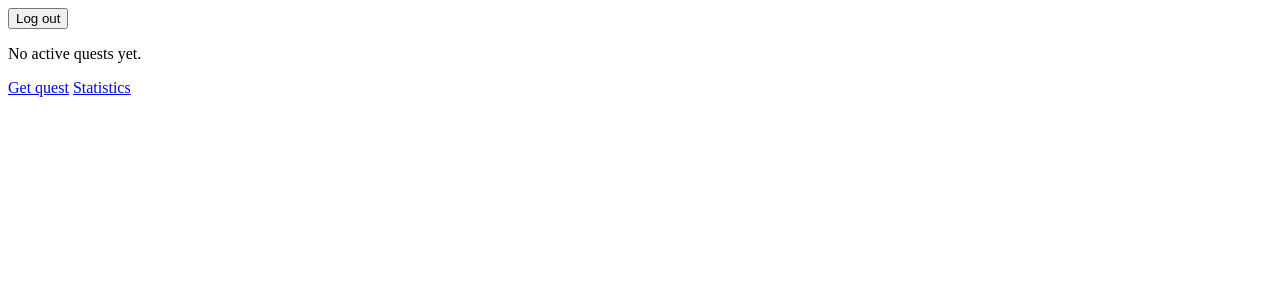
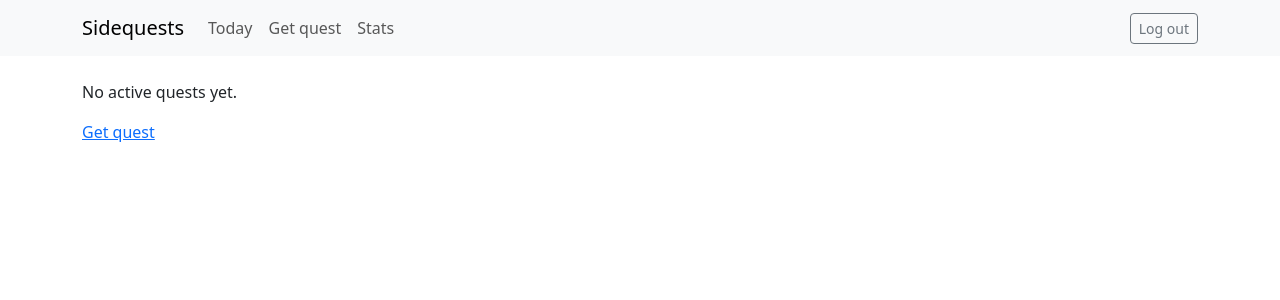
Before and after one commit to IAmBeli/sidequests, a Django app: page /quests/today/ in a window 1280 px wide. Shown: the top 300 px of the page. Run offline with Django 5.2, Linux system fonts and the light colour scheme; the visitor is signed in with stand-in values (Sample User, id 1); data that the repository does not hold is empty; parts of the project's set-up code (start-up, migrations or seed data) failed here and were passed over; some libraries are stand-ins or nearby versions.

Commit message:
Add base template with Bootstrap and navbar

```diff
--- a/config/settings.py
+++ b/config/settings.py
@@ -13,6 +13,9 @@ https://docs.djangoproject.com/en/6.1/ref/settings/
 from pathlib import Path
 import os
 from dotenv import load_dotenv
+from django.contrib.messages import constants as messages_constants
+
+MESSAGES_TAGS = {messages_constants.ERROR: "danger"}
 
 load_dotenv()
 
--- /dev/null
+++ b/quests/templates/base.html
@@ -0,0 +1,36 @@
+<!DOCTYPE html>
+<html lang="en">
+<head>
+    <meta charset="utf-8">
+    <meta name="viewport" content="width=device-width, initial-scale=1">
+    <title>{% block title %}Sidequests{% endblock%}</title>
+    <link href="https://cdn.jsdelivr.net/npm/bootstrap@6.0.0-alpha.1/dist/css/bootstrap.min.css" rel="stylesheet" integrity="sha384-B/GM4XqrwHnWXNOWMbloTmrYXZg10cakYGmpfsR/bbzQ6JAJI4ihuyADKLnBgrCe" crossorigin="anonymous">
+</head>
+<body>
+    <nav class="navbar navbar-expand bg-body-tertiary mb-4">
+        <div class="container">
+            <a class="navbar-brand" href="{% url 'quests:today' %}">Sidequests</a>
+            {% if user.is_authenticated %}
+                <div class="navbar-nav">
+                    <a class="nav-link" href="{% url 'quests:today' %}">Today</a>
+                    <a class="nav-link" href="{% url 'quests:get_quest' %}">Get quest</a>
+                    <a class="nav-link" href="{% url 'quests:stats' %}">Stats</a>
+                </div>
+                <form method="post" action="{% url 'logout' %}" class="ms-auto">
+                    {% csrf_token %}
+                    <button type="submit" class="btn btn-outline-secondary btn-sm">Log out</button>
+                </form>
+                {% endif %}
+        </div>
+    </nav>
+
+    <main class="container">
+        {% for message in messages %}
+            <div class="alert alert-{{ message.tags }}">{{ message }}</div>
+        {% endfor %}
+        {% block content %}{% endblock %}
+    </main>
+
+    <script type="module" src="https://cdn.jsdelivr.net/npm/bootstrap@6.0.0-alpha.1/dist/js/bootstrap.bundle.min.js" integrity="sha384-1a/pXj49ZQ1aHEmrJ+gMw1otqoVsYwlEnlD8mIfY2TV03r20Y0CN7uqx1tQogjPL" crossorigin="anonymous"></script>
+</body>
+</html>
--- a/quests/templates/quests/get_quest.html
+++ b/quests/templates/quests/get_quest.html
@@ -1,5 +1,7 @@
+{% extends "base.html" %}
+{% block title %}Get quest{% endblock %}
+{% block content %}
 <h1>Get a side quest</h1>
-</select>
 <form method="post">
     {% csrf_token %}
     <select name="difficulty">
@@ -10,3 +12,4 @@
     </select>
     <button type="submit">Get quest</button>
 </form>
+{% endblock %}
--- a/quests/templates/quests/stats.html
+++ b/quests/templates/quests/stats.html
@@ -1,3 +1,6 @@
+{% extends "base.html" %}
+{% block title %}Stats{% endblock %}
+{% block content %}
 <h1>Statistics</h1>
 
 <p>Completed: {{ totals.completed }}</p>
@@ -11,5 +14,4 @@
 {% empty %}
     <p>No completed quests yet.</p>
 {% endfor %}
-
-<a href="{% url 'quests:today' %}">Back to today</a>
+{% endblock %}
--- a/quests/templates/quests/today.html
+++ b/quests/templates/quests/today.html
@@ -1,7 +1,6 @@
-<form method="post" action="{% url 'logout' %}">
-    {% csrf_token %}
-    <button type="submit">Log out</button>
-</form>
+{% extends "base.html" %}
+{% block title %}Today{% endblock %}
+{% block content %}
 {% for assignment in assignments %}
     <p>{{ assignment.quest.text }}</p>
     <p>{{ assignment.deadline }}</p>
@@ -31,4 +30,4 @@
         <p>{{ message }}</p>
     {% endfor %}
 {% endif %}
-<a href="{% url 'quests:stats' %}">Statistics</a>
+{% endblock %}
```
